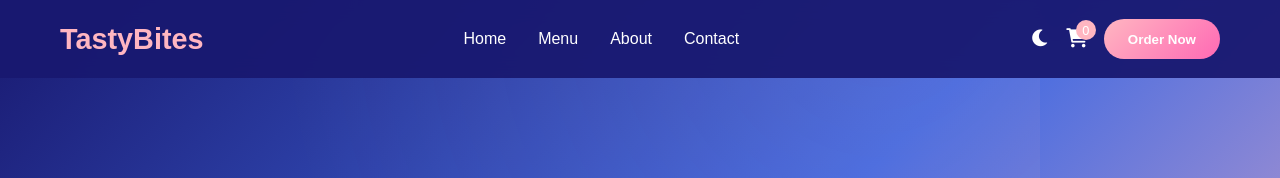
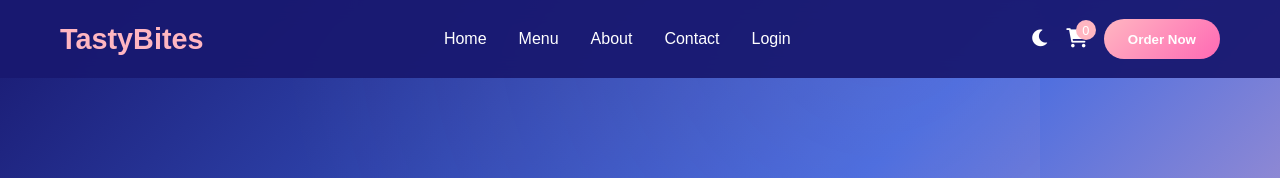
Before and after one commit to MrVishalKuriya/TastyBites, a plain HTML site: page index.html in a window 1280 px wide. Shown: the top 178 px of the page. Drawn offline with Linux system fonts and the light colour scheme; a script that the page names is missing.

Commit message:
Update index.html
Login

```diff
--- a/index.html
+++ b/index.html
@@ -19,7 +19,7 @@
                 <a href="#menu">Menu</a>
                 <a href="#about">About</a>
                 <a href="#contact">Contact</a>
-                <a href="./login.html"></a>
+                <a href="./login.html">Login</a>
             </div>
             <div class="nav-buttons">
                 <button class="theme-toggle" id="themeToggle" title="Toggle dark mode">
```
